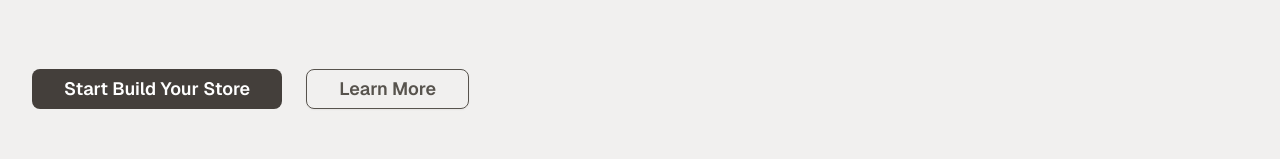
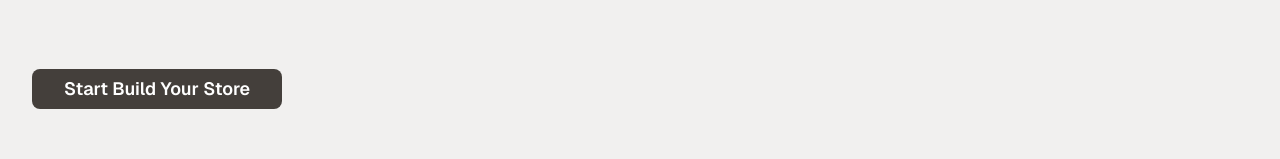
Before and after one commit to MaoRoma/Loukify-Project, a Next.js app in the folder Frontend/: page / in a window 1280 px wide. Shown: the part 638-797 px from the top of the page. Built offline with nearby package versions, Linux system fonts and the light colour scheme; no server answers.

Commit message:
Remove Learn More link that pointed to missing route

```diff
--- a/Frontend/src/components/landing/HeroSection.tsx
+++ b/Frontend/src/components/landing/HeroSection.tsx
@@ -34,15 +34,6 @@ const HeroSection = () => {
                   Start Build Your Store
                 </Button>
               </Link>
-              <Link href="/LearnMore">
-                <Button
-                  size="lg"
-                  variant="outline"
-                  className="w-full sm:w-auto border-stone-600 text-stone-600 hover:bg-[#D4D4D4] hover:text-stone-600 hover:scale-105 transition-all duration-300 px-6 md:px-8 py-3 md:py-4 text-base md:text-lg font-sans font-semibold bg-transparent"
-                >
-                  Learn More
-                </Button>
-              </Link>
             </div>
           </div>
 
```
